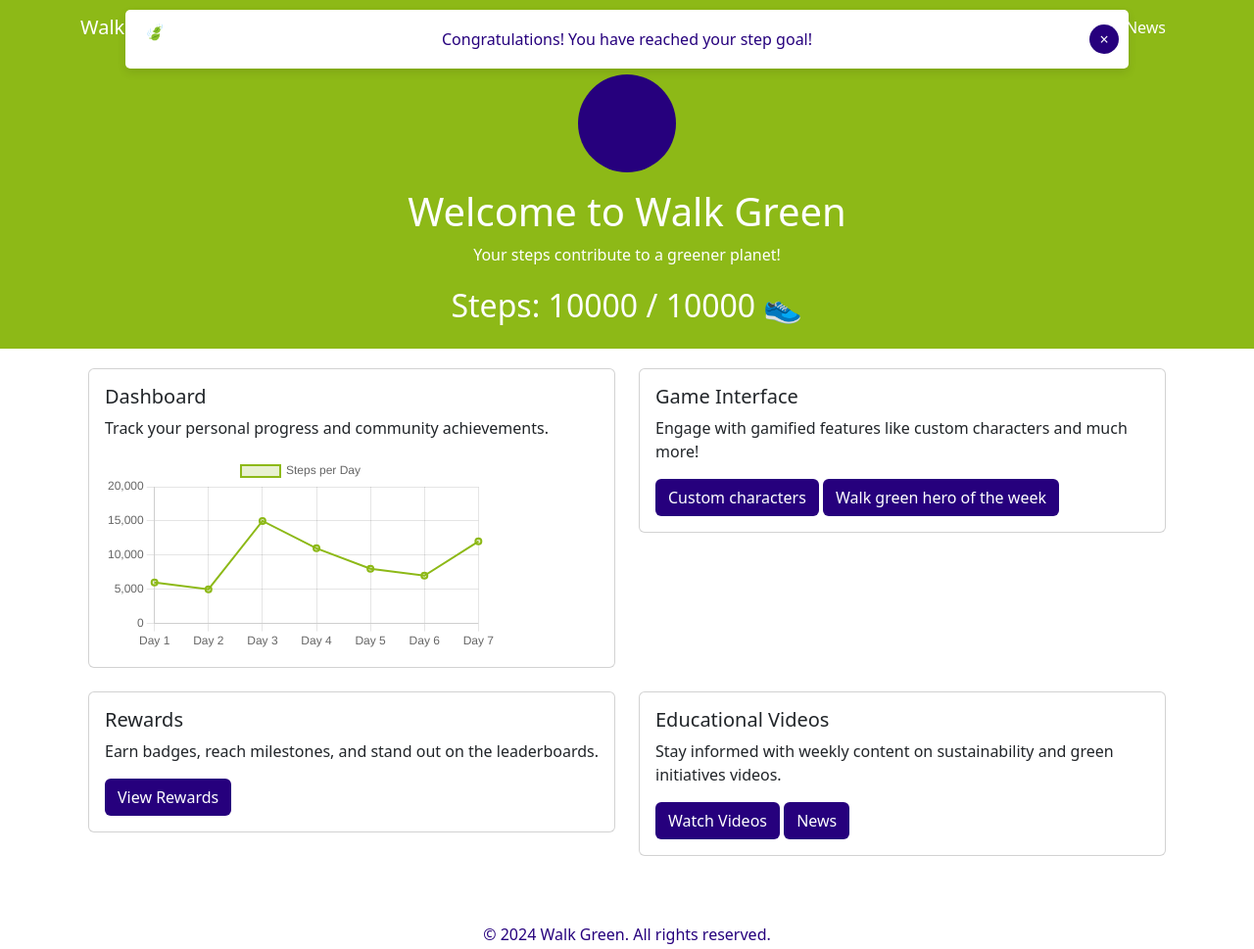
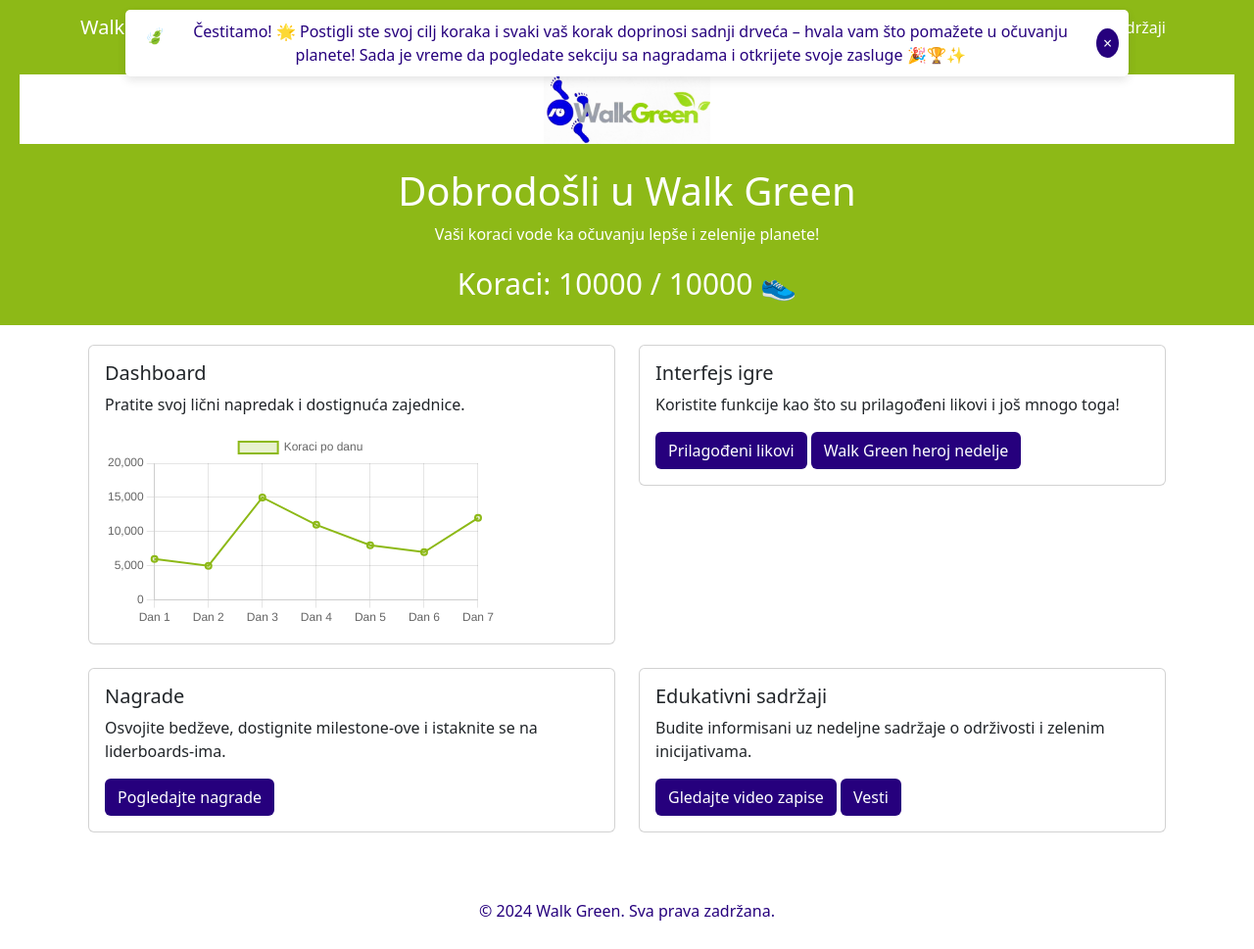
Before and after one commit to nemanja-jovanovic96/walk-green, a plain HTML site: page walkgreen.html in a window 1280 px wide. Shown: the whole page at 98% size. Drawn offline with nearby package versions, Linux system fonts and the light colour scheme.

Commit message:
Add files via upload
Izmenjena cela app na Srpskom

```diff
--- a/walkgreen.html
+++ b/walkgreen.html
@@ -1,5 +1,5 @@
 <!DOCTYPE html>
-<html lang="en">
+<html lang="sr">
 <head>
     <meta charset="UTF-8">
     <meta name="viewport" content="width=device-width, initial-scale=1.0">
@@ -41,7 +41,7 @@
             margin: 0 auto;
         }
         .step-counter {
-            font-size: 32px; /* Povećano za bolju vidljivost */
+            font-size: 30px; /* Povećano za bolju vidljivost */
             margin-top: 10px;
         }
         .chart-container {
@@ -63,7 +63,7 @@
             align-items: center;
             justify-content: space-between;
             z-index: 1000;
-            box-shadow: 0 4px 10px rgba(0, 0, 0, 0.1); /* Blur efekt */
+            box-shadow: 0 4px 10px rgba(0, 0, 0, 0.1); /* Blur efekat */
         }
         .notification-text {
             flex-grow: 1;
@@ -84,6 +84,17 @@
         .notification-icon {
             margin-left: 10px; /* Razmak između teksta i emotikona */
         }
+
+        .logo-container {
+            background-color: #ffffff; /* Bela pozadina za logo */
+        }
+
+        .logo-img {
+            width: 170px; /* Širina slike logotipa */
+            height: auto; /* Održava proporcije slike */
+            display: block; /* Da slika bude centrirana unutar kontejnera */
+            margin: 0 auto; /* Centriranje slike unutar kontejnera */
+        }
     </style>
 </head>
 <body>
@@ -101,13 +112,13 @@
                         <a class="nav-link" href="#dashboard">Dashboard</a>
                     </li>
                     <li class="nav-item">
-                        <a class="nav-link" href="#gameInterface">Game Interface</a>
+                        <a class="nav-link" href="#gameInterface">Interfejs igre</a>
                     </li>
                     <li class="nav-item">
-                        <a class="nav-link" href="#rewards">Rewards</a>
+                        <a class="nav-link" href="#rewards">Nagrade</a>
                     </li>
                     <li class="nav-item">
-                        <a class="nav-link" href="#educationalVideos">Educational Videos & News</a>
+                        <a class="nav-link" href="#educationalVideos">Edukativni sadržaji</a>
                     </li>
                 </ul>
             </div>
@@ -116,16 +127,20 @@
 
     <!-- Logo Section -->
     <div class="section-header">
-        <div class="placeholder-logo mb-3"></div>
-        <h1>Welcome to Walk Green</h1>
-        <p>Your steps contribute to a greener planet!</p>
-        <div class="step-counter" id="stepCounter">Steps: 0 / 10000 👟</div>
+        <div class="logo-container">
+            <img src="LogoWalkGreen.jpeg" alt="Walk Green Logo" class="logo-img">
+        </div>
+        <br>
+        <h1>Dobrodošli u Walk Green</h1>
+        <p>Vaši koraci vode ka očuvanju lepše i zelenije planete!</p>
+        <div class="step-counter" id="stepCounter">Koraci: 0 / 10000 👟</div>
     </div>
 
     <!-- Notification -->
     <div class="notification" id="notification" style="display: none;">
         <p class="notification-icon">🍃</p>
-        <span class="notification-text">Congratulations! You have reached your step goal!</span>
+        <span class="notification-text">Čestitamo! 🌟
+            Postigli ste svoj cilj koraka i svaki vaš korak doprinosi sadnji drveća – hvala vam što pomažete u očuvanju planete! Sada je vreme da pogledate sekciju sa nagradama i otkrijete svoje zasluge 🎉🏆✨</span>
         <button class="close-button" onclick="closeNotification()">×</button>
     </div>
 
@@ -136,7 +151,7 @@
                 <div class="card">
                     <div class="card-body">
                         <h5 class="card-title">Dashboard</h5>
-                        <p class="card-text">Track your personal progress and community achievements.</p>
+                        <p class="card-text">Pratite svoj lični napredak i dostignuća zajednice.</p>
                         <div class="chart-container">
                             <canvas id="stepsChart"></canvas>
                         </div>
@@ -146,29 +161,29 @@
             <div class="col-md-6 mb-4" id="gameInterface">
                 <div class="card">
                     <div class="card-body">
-                        <h5 class="card-title">Game Interface</h5>
-                        <p class="card-text">Engage with gamified features like custom characters and much more!</p>
-                        <a href="avatar.html" class="btn btn-custom">Custom characters</a>
-                        <a href="walkGreenHero.html" class="btn btn-custom">Walk green hero of the week</a>
+                        <h5 class="card-title">Interfejs igre</h5>
+                        <p class="card-text">Koristite funkcije kao što su prilagođeni likovi i još mnogo toga!</p>
+                        <a href="avatar.html" class="btn btn-custom">Prilagođeni likovi</a>
+                        <a href="walkGreenHero.html" class="btn btn-custom">Walk Green heroj nedelje</a>
                     </div>
                 </div>
             </div>
             <div class="col-md-6 mb-4" id="rewards">
                 <div class="card">
                     <div class="card-body">
-                        <h5 class="card-title">Rewards</h5>
-                        <p class="card-text">Earn badges, reach milestones, and stand out on the leaderboards.</p>
-                        <a href="reward.html" class="btn btn-custom">View Rewards</a>
+                        <h5 class="card-title">Nagrade</h5>
+                        <p class="card-text">Osvojite bedževe, dostignite milestone-ove i istaknite se na liderboards-ima.</p>
+                        <a href="reward.html" class="btn btn-custom">Pogledajte nagrade</a>
                     </div>
                 </div>
             </div>
             <div class="col-md-6 mb-4" id="educationalVideos">
                 <div class="card">
                     <div class="card-body">
-                        <h5 class="card-title">Educational Videos</h5>
-                        <p class="card-text">Stay informed with weekly content on sustainability and green initiatives videos.</p>
-                        <a href="https://youtu.be/u4dlS3x891Q?si=Sm518kQxQJTauxm-" class="btn btn-custom">Watch Videos</a>
-                        <a href="https://www.nlbkb.rs/o-nama/odrzivo-poslovanje/korporativna-odgovornost" class="btn btn-custom">News</a>
+                        <h5 class="card-title">Edukativni sadržaji</h5>
+                        <p class="card-text">Budite informisani uz nedeljne sadržaje o održivosti i zelenim inicijativama.</p>
+                        <a href="https://youtu.be/u4dlS3x891Q?si=Sm518kQxQJTauxm-" class="btn btn-custom">Gledajte video zapise</a>
+                        <a href="https://www.nlbkb.rs/o-nama/odrzivo-poslovanje/korporativna-odgovornost" class="btn btn-custom">Vesti</a>
                     </div>
                 </div>
             </div>
@@ -177,19 +192,19 @@
 
     <!-- Footer -->
     <footer class="text-center py-4">
-        <p>&copy; 2024 Walk Green. All rights reserved.</p>
+        <p>&copy; 2024 Walk Green. Sva prava zadržana.</p>
     </footer>
 
     <script src="https://cdn.jsdelivr.net/npm/bootstrap@5.3.0/dist/js/bootstrap.bundle.min.js"></script>
     <script src="https://cdn.jsdelivr.net/npm/chart.js"></script>
     <script>
-        // Step counter logic
+        // Logika brojača koraka
         let steps = 0;
         const stepCounter = document.getElementById('stepCounter');
         const notification = document.getElementById('notification');
         const totalSteps = 10000;
-        const duration = 5000; // 5 seconds
-        const intervalTime = 5; // Interval in milliseconds
+        const duration = 5000; // 5 sekundi
+        const intervalTime = 5; // Interval u milisekundama
         const stepsPerInterval = totalSteps / (duration / intervalTime);
 
         function updateSteps() {
@@ -198,24 +213,24 @@
                 if (steps > totalSteps) {
                     steps = totalSteps; // Osigurava da ne pređe 10.000
                 }
-                stepCounter.textContent = 'Steps: ' + steps + ' / 10000 👟';
+                stepCounter.textContent = 'Koraci: ' + steps + ' / 10000 👟';
             }
             if (steps >= totalSteps) {
-                notification.style.display = 'flex'; // Prikazuje notifikaciju
+                notification.style.display = 'flex'; // Prikazuje obaveštenje
                 clearInterval(stepInterval);
             }
         }
 
         const stepInterval = setInterval(updateSteps, intervalTime); // Napuni u 5 sekundi
 
-        // Chart.js for dashboard analytics
+        // Chart.js za analitiku nadzorne table
         const ctx = document.getElementById('stepsChart').getContext('2d');
         const stepsChart = new Chart(ctx, {
             type: 'line',
             data: {
-                labels: ['Day 1', 'Day 2', 'Day 3', 'Day 4', 'Day 5', 'Day 6', 'Day 7'],
+                labels: ['Dan 1', 'Dan 2', 'Dan 3', 'Dan 4', 'Dan 5', 'Dan 6', 'Dan 7'],
                 datasets: [{
-                    label: 'Steps per Day',
+                    label: 'Koraci po danu',
                     data: [6000, 5000, 15000, 11000, 8000, 7000, 12000],
                     backgroundColor: 'rgba(141, 185, 23, 0.2)',
                     borderColor: '#8db917',
@@ -232,9 +247,9 @@
             }
         });
 
-        // Close notification function
+        // Funkcija za zatvaranje obaveštenja
         function closeNotification() {
-            notification.style.display = 'none'; // Zatvara notifikaciju
+            notification.style.display = 'none'; // Zatvara obaveštenje
         }
     </script>
 </body>
```
Also changed, not shown: avatar.html (+25 -25 lines), index.html (+28 -7 lines), reward.html (+5 -5 lines), walkGreenHero.html (+8 -7 lines), LogoWalkGreen.jpeg (added), background.jpeg (added), logo.png.
